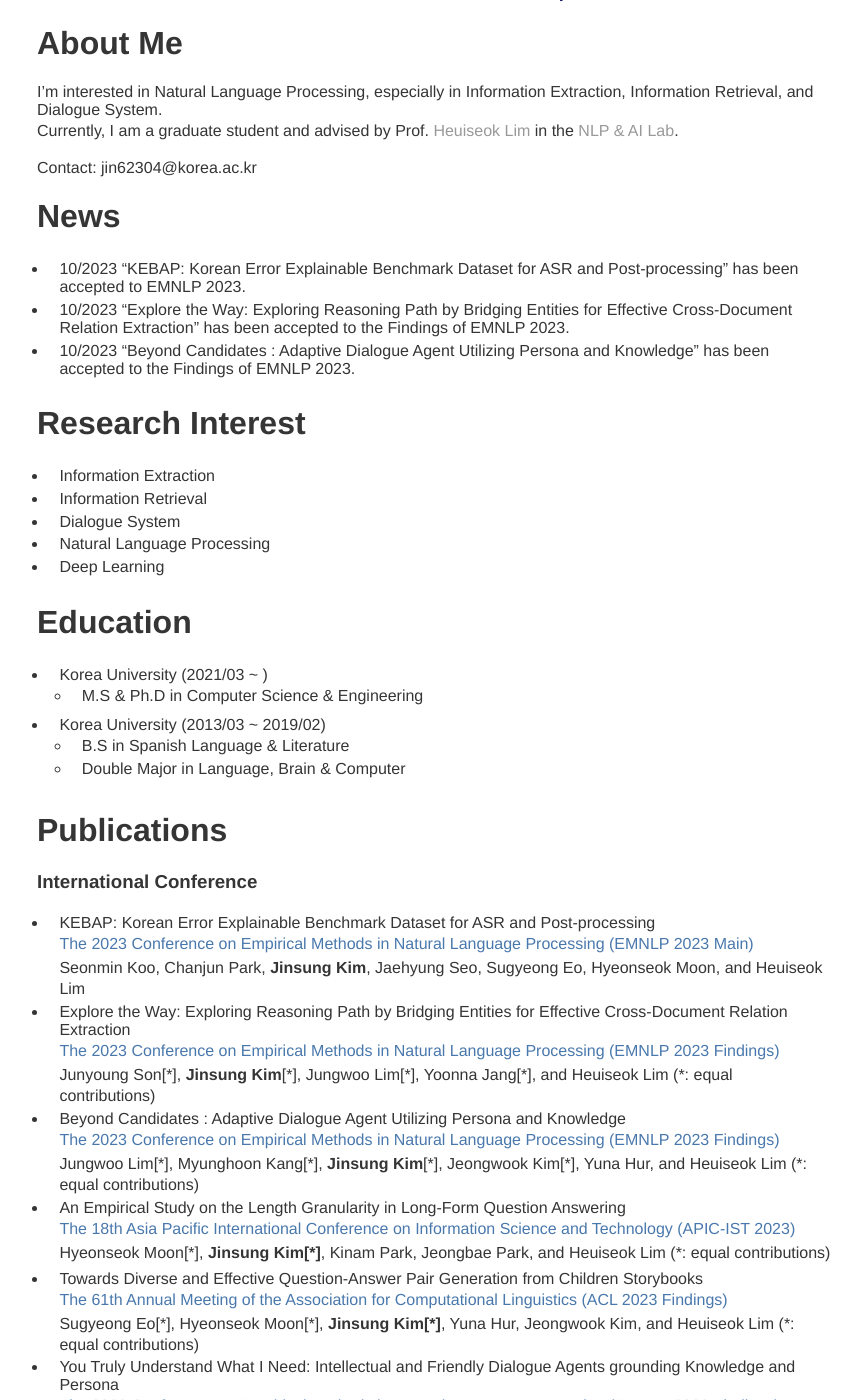
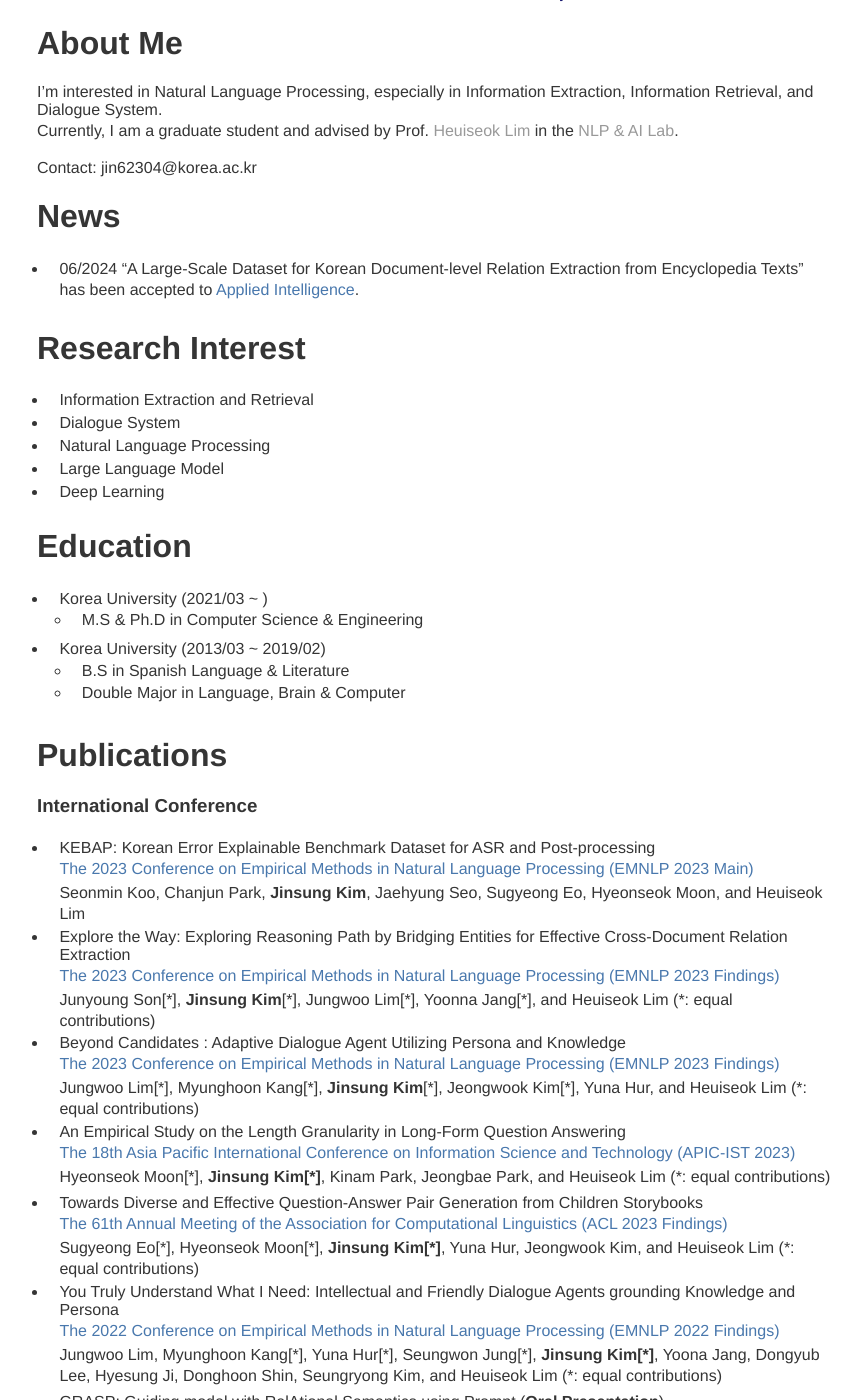
Before and after one commit to jin62304/jin62304.github.io, a Jekyll site: the page built from index.md, in a window 1280 px wide and 1400 px high, scrolled down 314 px. Shown: the whole window, without its empty margins (203-1064 px from the left). Built offline with Jekyll 4.4.1, drawn with Linux system fonts in a browser that asks for light colours; some of the changed text lies outside the part shown.

Commit message:
updated 240609

```diff
--- a/index.md
+++ b/index.md
@@ -9,15 +9,13 @@
 <br/>
 
 # News
-* 10/2023 "KEBAP: Korean Error Explainable Benchmark Dataset for ASR and Post-processing" has been accepted to EMNLP 2023.
-* 10/2023 "Explore the Way: Exploring Reasoning Path by Bridging Entities for Effective Cross-Document Relation Extraction" has been accepted to the Findings of EMNLP 2023.
-* 10/2023 "Beyond Candidates : Adaptive Dialogue Agent Utilizing Persona and Knowledge" has been accepted to the Findings of EMNLP 2023.
+* 06/2024 "A Large-Scale Dataset for Korean Document-level Relation Extraction from Encyclopedia Texts" has been accepted to <span style="color:rgb(73, 120, 173)">Applied Intelligence</span>.
 
 # Research Interest
-* Information Extraction
-* Information Retrieval
+* Information Extraction and Retrieval
 * Dialogue System
 * Natural Language Processing
+* Large Language Model
 * Deep Learning
 <br/>
 
@@ -65,6 +63,9 @@
 <br/>
 
 ### International Journal
+* A Large-Scale Dataset for Korean Document-level Relation Extraction from Encyclopedia Texts <br/>
+<span style="color:rgb(73, 120, 173)"> Applied Intelligence, vol. x, xx-xx, 2024 </span> <br/>
+Suhyune Son, Jungwoo Lim, Seonmin Koo, **Jinsung Kim**, Younghoon Kim, Youngsik  Lim, Dongseok Hyun, and Heuiseok Lim
 * Prompt Language Learner with Trigger Generation for Dialogue Relation Extraction <br/>
 <span style="color:rgb(73, 120, 173)"> Applied Sciences, 13(22), 12414, 2023 </span> <br/>
 **Jinsung Kim[\*]**, Gyeongmin Kim[\*], Junyoung Son[\*], and Heuiseok Lim (*: equal contributions) <br/>
```
